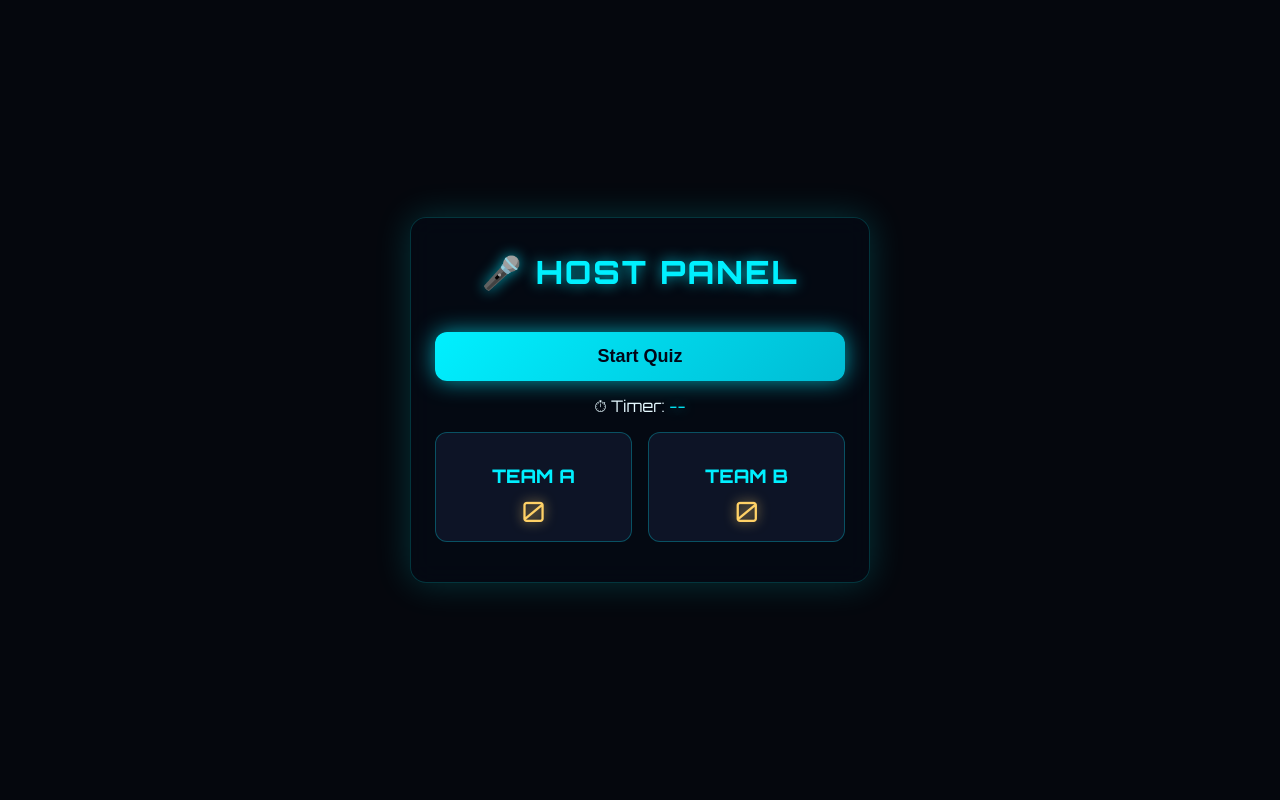
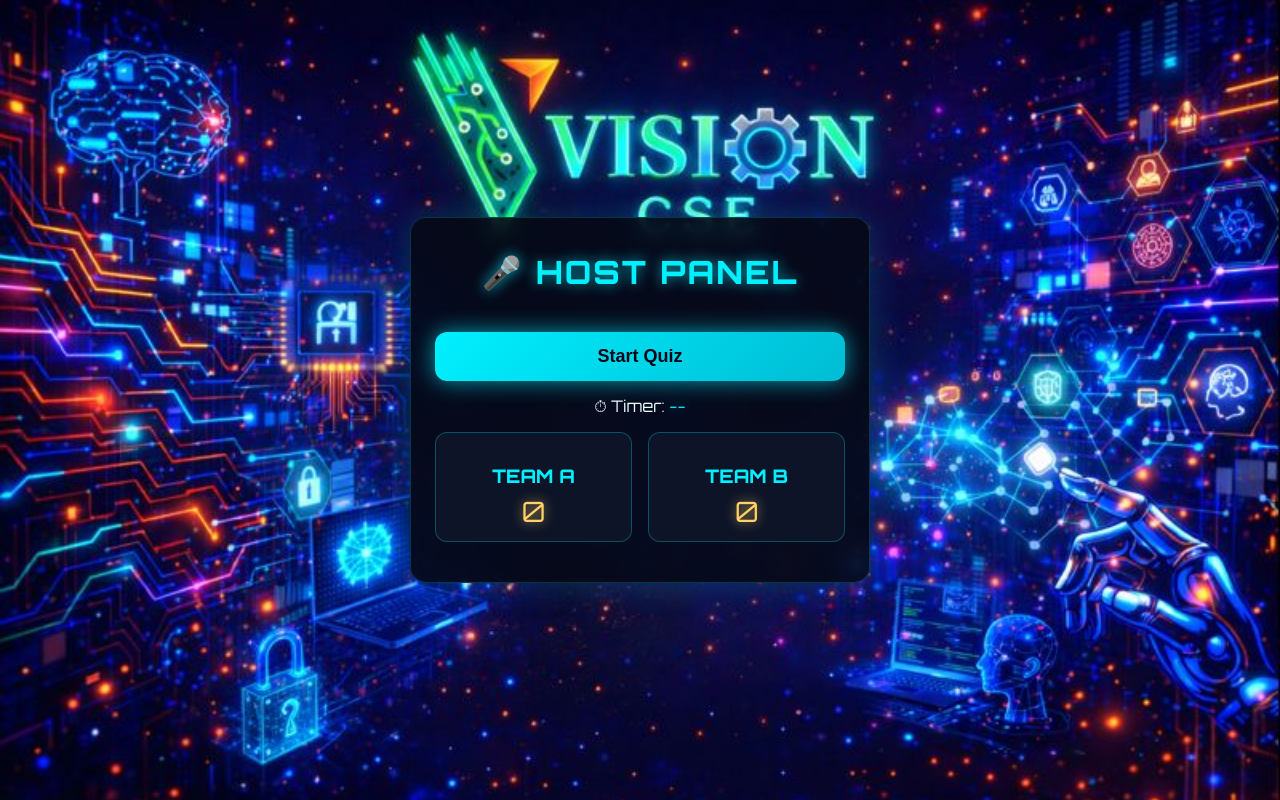
Before and after one commit to Tanishq763/vsion-cse-quiz, a website: page host.html in a window 1280 px wide. Drawn offline with Linux system fonts and the light colour scheme; no server answers.

Commit message:
Update style.css

```diff
--- a/style.css
+++ b/style.css
@@ -13,7 +13,7 @@ body {
 
 
   min-height: 100vh;
-  background-image: url("Vision_bg.jpg");
+  background-image: url("Vision_bg.jpeg");
   background-size: cover;
   background-position: center;
   background-repeat: no-repeat;
```
